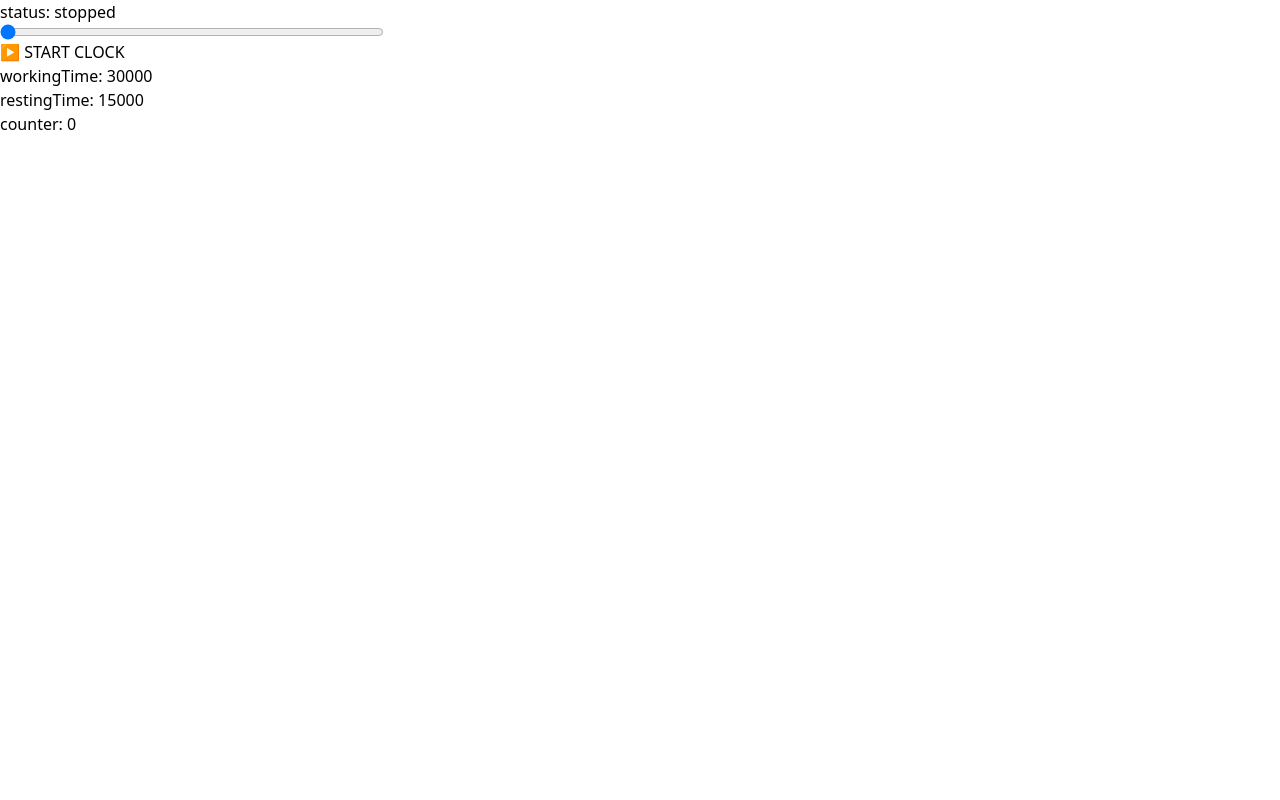
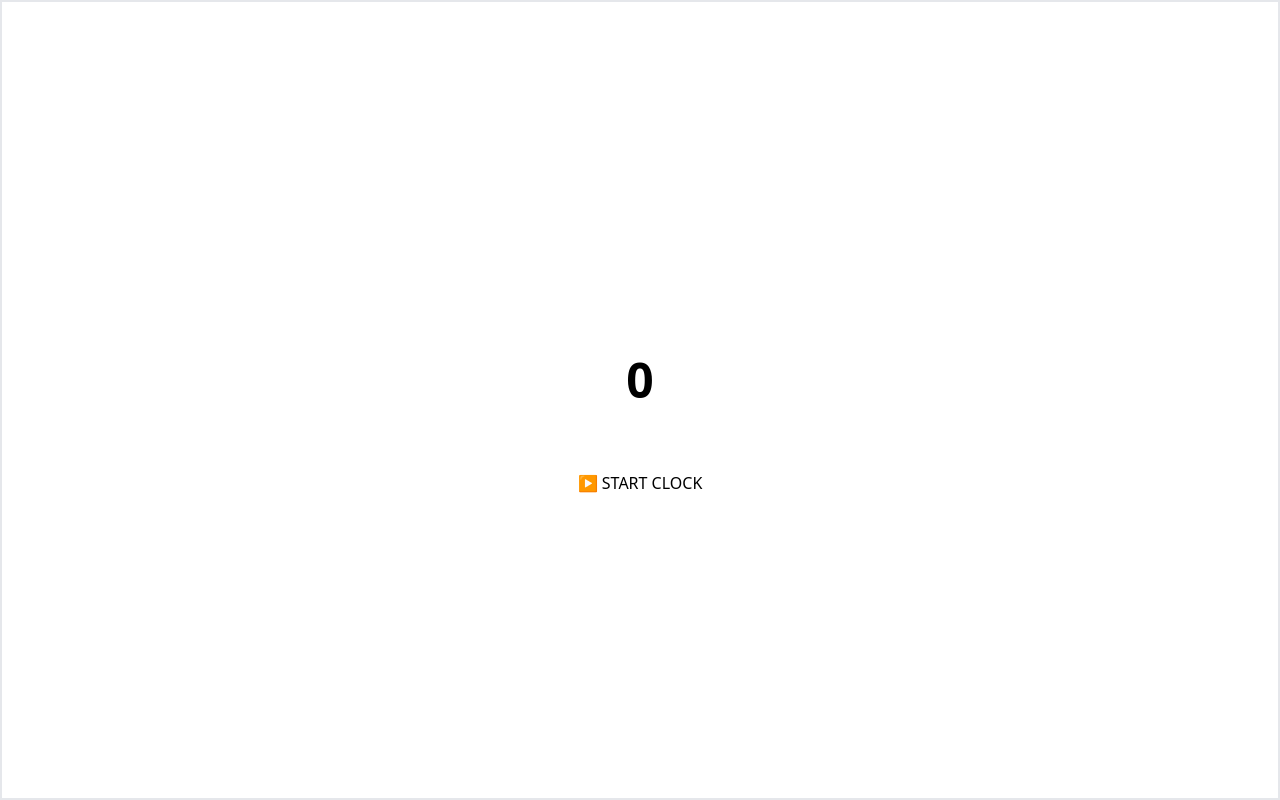
Before and after one commit to josee-fernandes/pomodoro, a React (Vite) app: page / in a window 1280 px wide. Built offline with nearby package versions, Linux system fonts and the light colour scheme.

Commit message:
Basic layout update

```diff
--- a/src/App.tsx
+++ b/src/App.tsx
@@ -1,12 +1,13 @@
 import { useMemo, useState, useEffect, useCallback, useRef } from 'react'
+import { Progress } from './components/Progress'
 
 const src = '/src/brand_new_day.mp3'
 
 const minutesToMilliseconds = (minutes: number) => minutes * 60 * 1000
 const secondsToMilliseconds = (seconds: number) => seconds * 1000
 
-const workingTime = minutesToMilliseconds(0.5)
-const restingTime = minutesToMilliseconds(0.25)
+const workingTime = minutesToMilliseconds(25)
+const restingTime = minutesToMilliseconds(5)
 
 const App = () => {
   const [counter, setCounter] = useState(0)
@@ -91,10 +92,7 @@ const App = () => {
   }, [status, countdown])
 
   return (
-    <div>
-      <div>status: {status}</div>
-
-      <div className="max-w-sm">
+    <div className="w-screen h-screen flex items-center justify-center flex-col border-2">
       <audio
         ref={audioRef}
         src={src}
@@ -102,17 +100,18 @@ const App = () => {
         autoPlay={false}
         className="hidden"
       />
-        <div className="flex gap-4">
-          <input
-            type="range"
-            min={0}
-            max={max}
-            value={counter}
-            className="w-full"
-            readOnly
-          />
+      <div className="flex items-center justify-center flex-col gap-4">
+        <div>
+          <Progress
+            time={status === 'working' ? workingTime : restingTime}
+            status={status}
+          >
+            <p className="text-center font-black text-5xl leading-3">
+              {counter / 1000}
+            </p>
+          </Progress>
         </div>
-        <div className="flex gap-4">
+        <div className="">
           {status === 'stopped' && (
             <button onClick={startClock}>▶️ START CLOCK</button>
           )}
@@ -120,12 +119,11 @@ const App = () => {
             <button onClick={stopClock}>⏹️ STOP CLOCK</button>
           )}
         </div>
-        <p>workingTime: {workingTime}</p>
-        <p>restingTime: {restingTime}</p>
-        <p>counter: {counter}</p>
         {playing && (
-          <div>
-            <p>Status changed ...</p>
+          <div className="flex flex-col gap-2">
+            <p className="text-center font-bold">
+              {status === 'working' ? 'WORK!' : 'REST!'}
+            </p>
             <button className="bg-gray-200 p-2 rounded" onClick={stopAudio}>
               ⛔ STOP AUDIO
             </button>
--- /dev/null
+++ b/src/components/Progress.tsx
@@ -0,0 +1,36 @@
+import { PropsWithChildren } from 'react'
+
+interface IProgress extends PropsWithChildren {
+  time: number
+  status: TClockStatus
+}
+
+export const Progress: React.FC<IProgress> = ({ children, time, status }) => {
+  return (
+    <div className="relative border-purple-500">
+      <div className="absolute left-1/2 top-1/2 -translate-x-1/2 -translate-y-1/2">
+        {children}
+      </div>
+      <svg
+        className="progress"
+        height="150"
+        width="150"
+        style={{
+          animationDuration: `${time}ms`,
+          animationPlayState: status === 'stopped' ? 'paused' : 'running',
+          animationName: status === 'working' ? 'working' : 'resting',
+          strokeDashoffset: status === 'working' ? 0 : 439.6,
+        }}
+      >
+        <circle
+          cx="75"
+          cy="75"
+          r="70"
+          stroke="rgb(168, 85, 247)"
+          stroke-width="10"
+          fill="none"
+        />
+      </svg>
+    </div>
+  )
+}
--- a/src/styles/globals.css
+++ b/src/styles/globals.css
@@ -7,3 +7,22 @@ body {
   min-height: 100vh;
   overflow: hidden;
 }
+
+.progress {
+  transform: rotate(-90deg);
+  stroke-dasharray: 439.6;
+  stroke-dashoffset: 0;
+  animation: 5s linear forwards;
+}
+
+@keyframes working {
+  to {
+    stroke-dashoffset: 439.6;
+  }
+}
+
+@keyframes resting {
+  to {
+    stroke-dashoffset: 0;
+  }
+}
```
Lines whose indentation alone changed are shown as unchanged.
